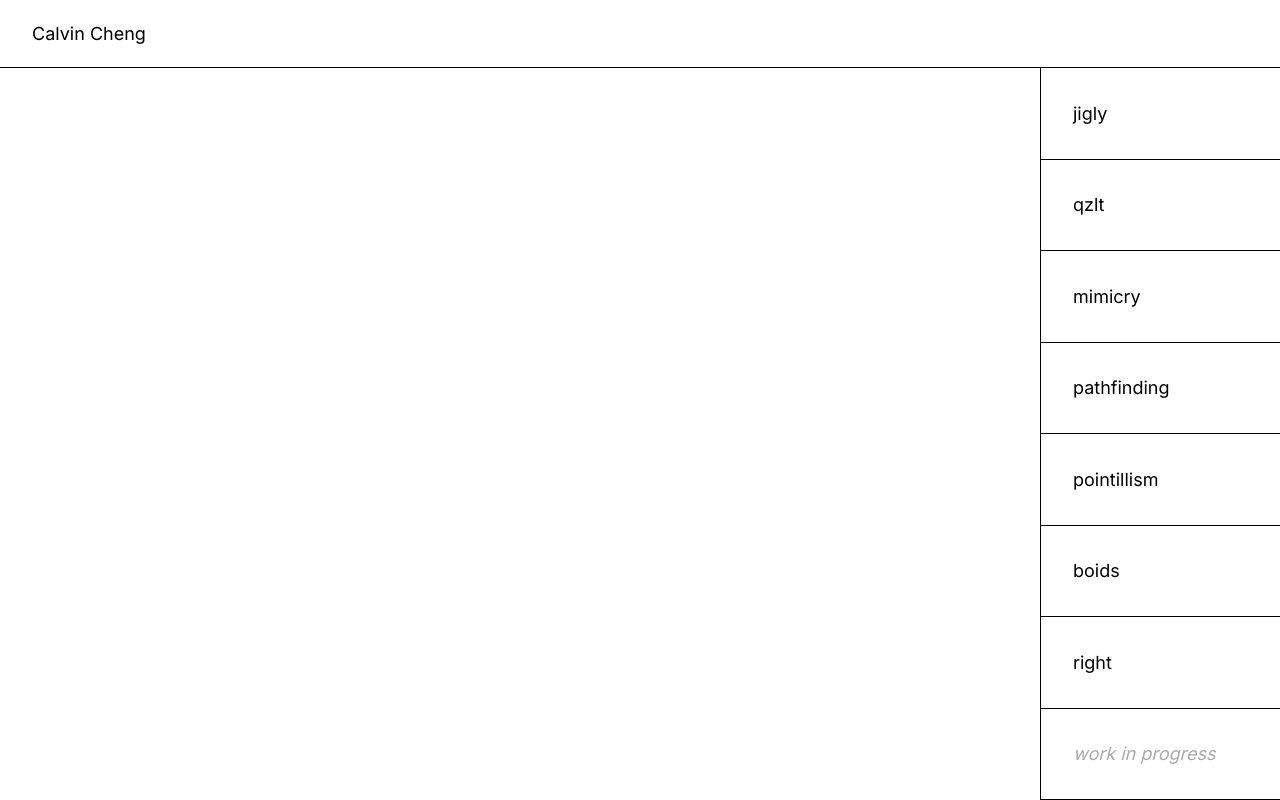
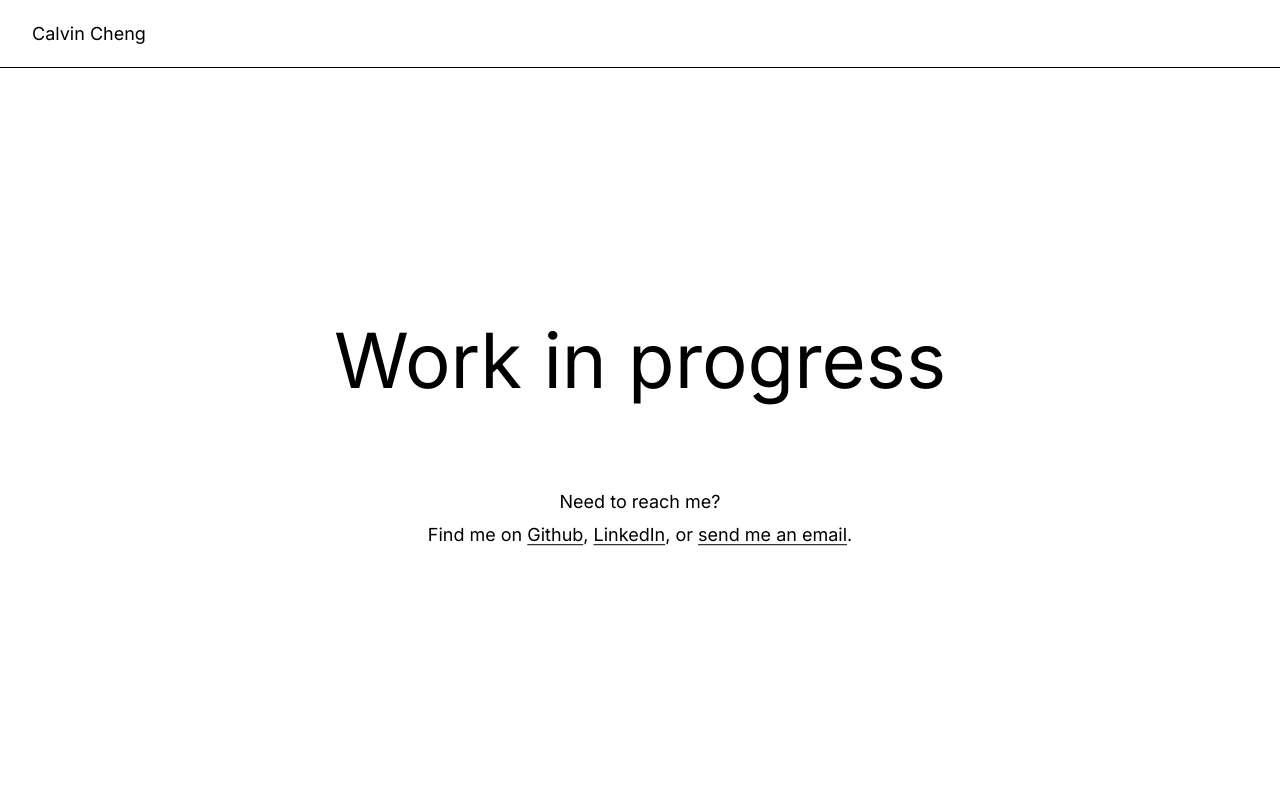
Before and after one commit to calvincheng/calvincheng.github.io, a React (Vite) app: page / in a window 1280 px wide. Built offline with nearby package versions, Linux system fonts and the light colour scheme.

Commit message:
Add work in progress landing page

```diff
--- a/src/App.tsx
+++ b/src/App.tsx
@@ -1,6 +1,6 @@
 /** @jsxImportSource @emotion/react */
 import { css } from "@emotion/react";
-import { MenuBar, Projects } from "components";
+import { MenuBar } from "components";
 
 function App() {
   return (
@@ -11,23 +11,51 @@ function App() {
         left: 0;
         height: 100vh;
         width: 100vw;
-        flex-direction: column;
-        justify-content: space-between;
       `}
     >
       <MenuBar />
       <div
         css={css`
-          height: calc(100vh - 68px);
-          width: 100vw;
-          display: flex;
-          justify-content: space-between;
           position: absolute;
-          top: 68px;
+          top: 50%;
+          left: 50%;
+          width: 100%;
+          text-align: center;
+          padding: 48px;
+          transform: translate(-50%, -40%);
         `}
       >
-        <div />
-        <Projects />
+        <div
+          css={css`
+            font-size: 76px;
+            margin-bottom: 80px;
+            line-height: 1.2;
+            @media (max-width: 700px) {
+              font-size: 56px;
+              margin-bottom: 60px;
+            }
+          `}
+        >
+          Work in progress
+        </div>
+        <div
+          css={css`
+            font-size: 18px;
+            line-height: 1.8;
+          `}
+        >
+          Need to reach me?
+          <br />
+          Find me on{" "}
+          <a target="_blank" href="https://github.com/calvincheng">
+            Github
+          </a>
+          ,{" "}
+          <a target="_blank" href="https://linkedin.com/in/cheng-calvin/">
+            LinkedIn
+          </a>
+          , or <a href="mailto:calvin.cc.cheng@gmail.com">send me an email</a>.
+        </div>
       </div>
     </div>
   );
--- a/src/components/MenuBar/index.tsx
+++ b/src/components/MenuBar/index.tsx
@@ -2,7 +2,7 @@
 import { css } from "@emotion/react";
 
 const HomeLink = () => {
-  return <a href="#">Calvin Cheng</a>;
+  return <a href="">Calvin Cheng</a>;
 };
 
 const MenuBar = () => {
@@ -20,6 +20,10 @@ const MenuBar = () => {
 
         border-bottom: 1px solid black;
         font-size: 18px;
+
+        a {
+          text-decoration: none;
+        }
       `}
     >
       <HomeLink />
--- a/src/index.css
+++ b/src/index.css
@@ -6,7 +6,7 @@
 
 body {
   margin: 0;
-  font-family: "Inter";
+  font-family: "Inter", "Helvetica", sans-serif;
   font-size: 14px;
   line-height: 1.4;
   -webkit-font-smoothing: antialiased;
@@ -19,6 +19,10 @@ code {
 }
 
 a {
-  text-decoration: none;
+  text-underline-offset: 3px;
   color: black;
 }
+
+a:hover {
+  text-underline-offset: 6px;
+}
```
